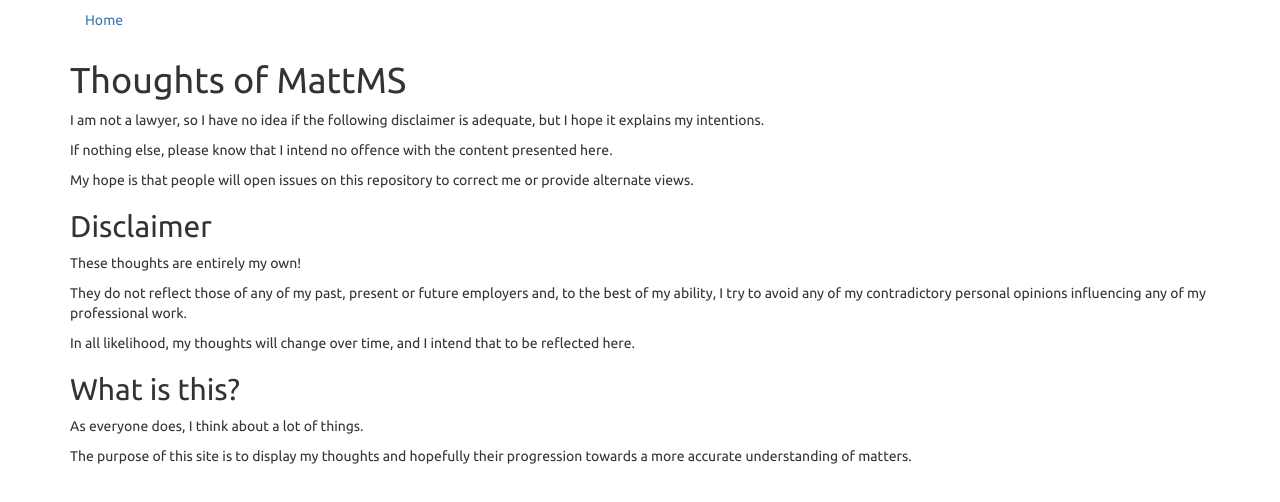
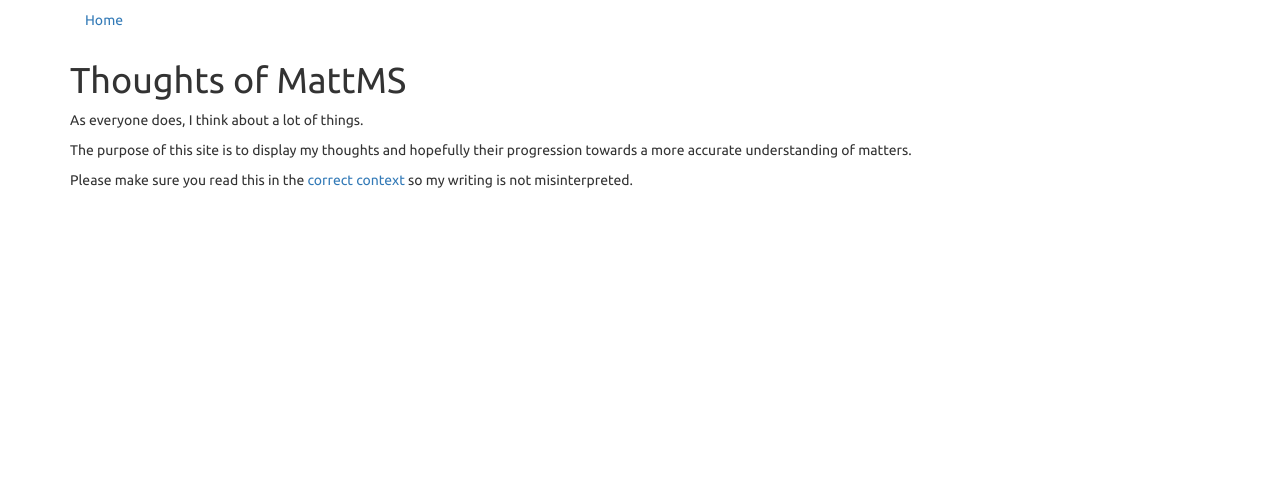
Before and after one commit to MattMS/my-thoughts, a website: page index.html in a window 1280 px wide. Drawn offline with nearby package versions, Linux system fonts and the light colour scheme.

Commit message:
Compile pages

```diff
--- a/index.html
+++ b/index.html
@@ -1,20 +1,7 @@
-<!DOCTYPE html><html lang="en"><head><meta charset="utf-8"><meta name="author" content="Matt McKellar-Spence"><meta name="description" content="My thoughts on various topics"><meta name="viewport" content="width=device-width, initial-scale=1.0"><title>Thoughts of MattMS</title><link href="//netdna.bootstrapcdn.com/bootstrap/3.1.1/css/bootstrap.min.css" rel="stylesheet"><link href="//netdna.bootstrapcdn.com/bootstrap/3.1.1/css/bootstrap-theme.min.css" rel="stylesheet"><link href="http://fonts.googleapis.com/css?family=Ubuntu" rel="stylesheet" type="text/css"><link href="/base.css" rel="stylesheet" type="text/css"></head><body><header class="container"><ul class="nav nav-pills"><li><a href="/">Home</a></li></ul></header><article class="container">
-<h1 id="thoughts-of-mattms">Thoughts of MattMS</h1>
-<p>I am not a lawyer, so I have no idea if the following disclaimer is
-adequate, but I hope it explains my intentions.</p>
-<p>If nothing else, please know that I intend no offence with the content
-presented here.</p>
-<p>My hope is that people will open issues on this repository to correct me
-or provide alternate views.</p>
-<h2 id="disclaimer">Disclaimer</h2>
-<p>These thoughts are entirely my own!</p>
-<p>They do not reflect those of any of my past, present or future employers
-and, to the best of my ability, I try to avoid any of my contradictory
-personal opinions influencing any of my professional work.</p>
-<p>In all likelihood, my thoughts will change over time, and I intend that
-to be reflected here.</p>
-<h2 id="what-is-this-">What is this?</h2>
+<!DOCTYPE html><html lang="en"><head><meta charset="utf-8"><meta name="author" content="Matt McKellar-Spence"><meta name="description" content="My thoughts on various topics"><meta name="viewport" content="width=device-width, initial-scale=1.0"><title>The world thought by MattMS</title><link href="//netdna.bootstrapcdn.com/bootstrap/3.3.0/css/bootstrap.min.css" rel="stylesheet" type="text/css"><link href="//netdna.bootstrapcdn.com/bootstrap/3.3.0/css/bootstrap-theme.min.css" rel="stylesheet" type="text/css"><link href="http://fonts.googleapis.com/css?family=Ubuntu" rel="stylesheet" type="text/css"><link href="/base.css" rel="stylesheet" type="text/css"></head><body><header class="container"><ul class="nav nav-pills"><li><a href="/">Home</a></li></ul></header><article class="container"><h1 id="thoughts-of-mattms">Thoughts of MattMS</h1>
 <p>As everyone does, I think about a lot of things.</p>
 <p>The purpose of this site is to display my thoughts and hopefully their
 progression towards a more accurate understanding of matters.</p>
+<p>Please make sure you read this in the <a href="/on/context/">correct context</a>
+so my writing is not misinterpreted.</p>
 </article></body></html>
```
Also changed, not shown: on/context/index.html (added, +15 -0 lines).
